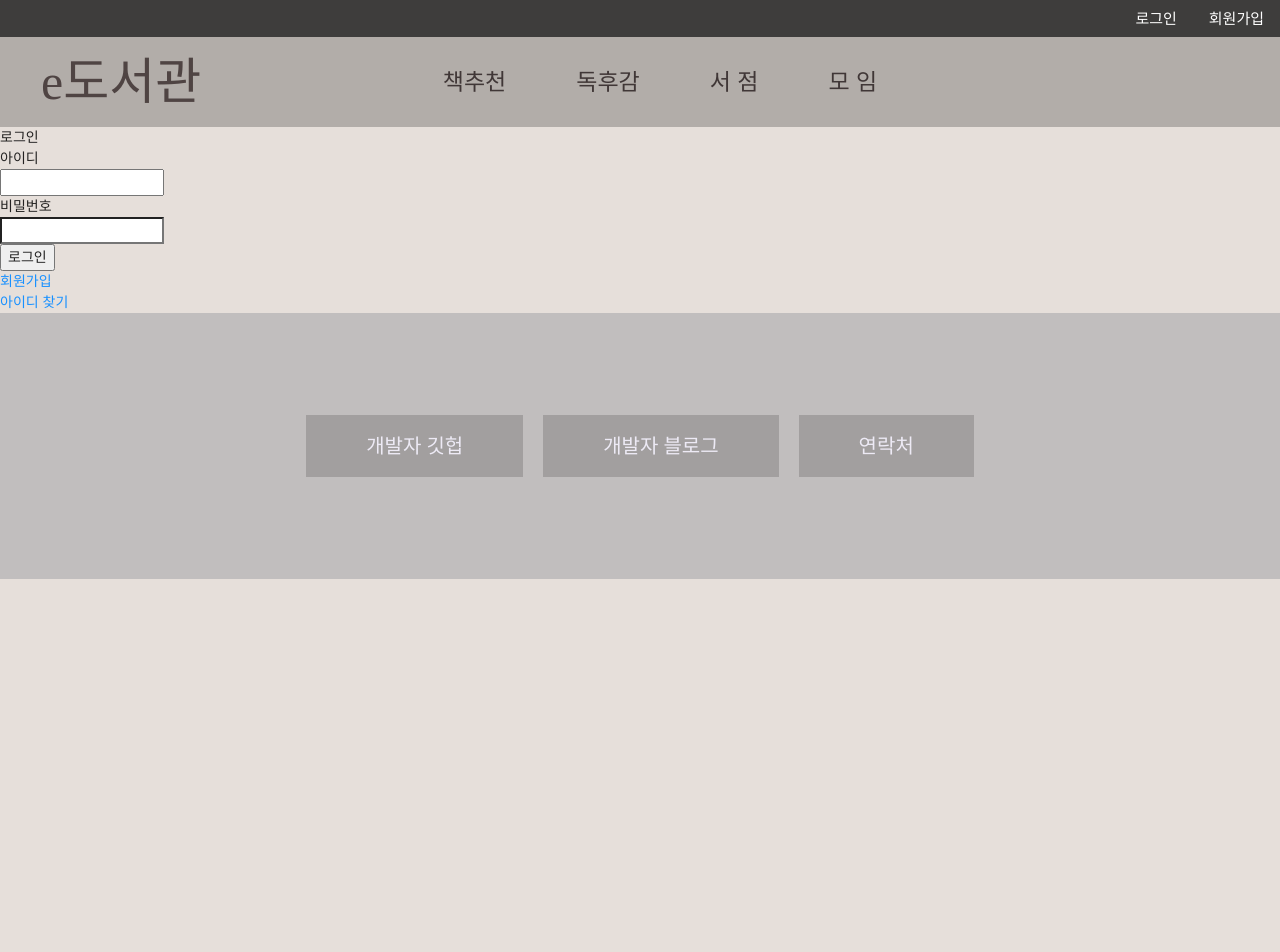
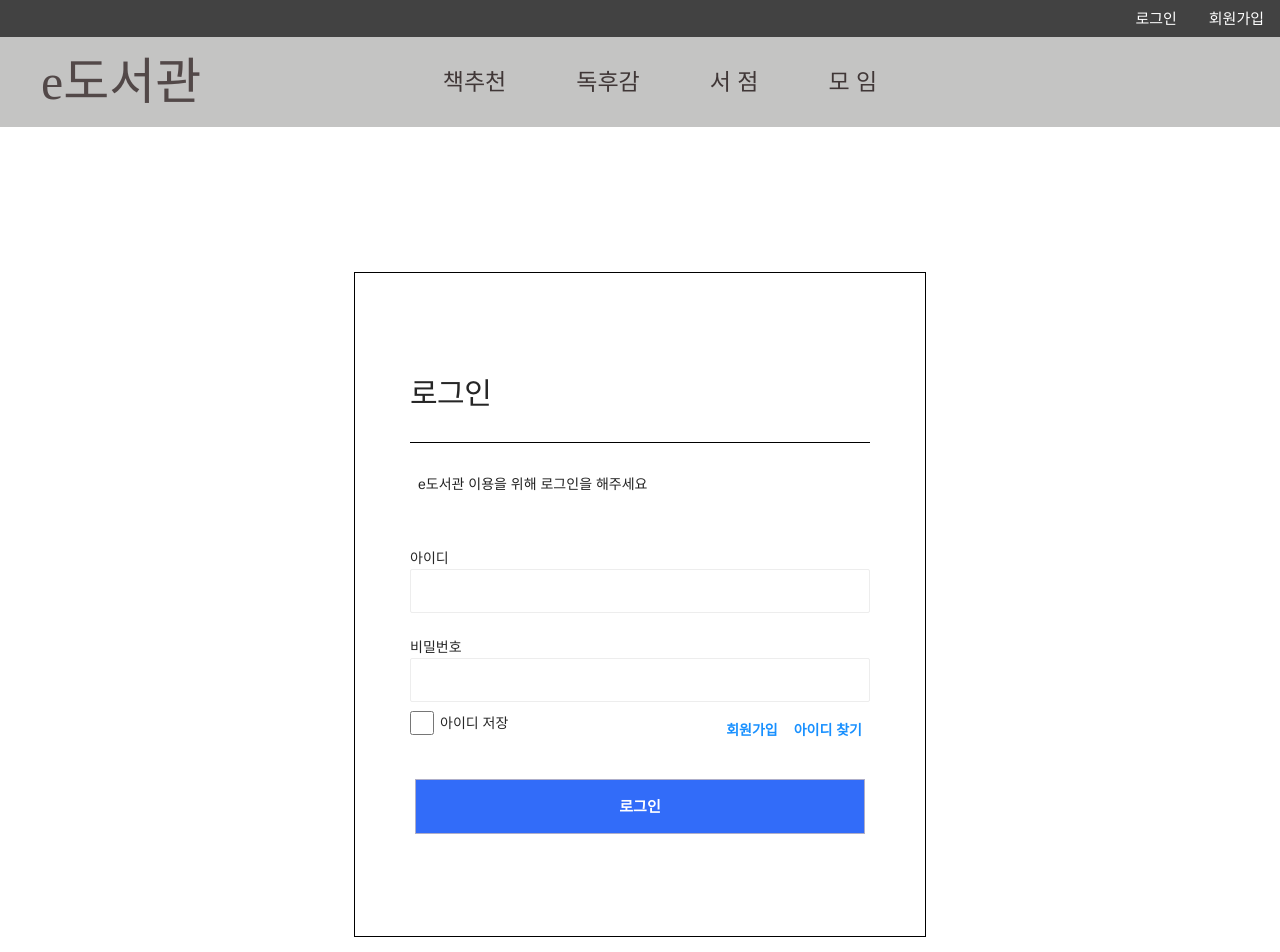
Before and after one commit to KYH9800/e-Library, a Next.js app in the folder prepare/front/: page /login in a window 1280 px wide. Shown: the top 952 px of the page. Before the commit the page ends 800 px from the top, so only its background shows below. Built offline with nearby package versions, Linux system fonts and the light colour scheme.

Commit message:
completed css of login && signup page

```diff
--- a/prepare/front/components/AppLayout.js
+++ b/prepare/front/components/AppLayout.js
@@ -4,6 +4,7 @@ import PropTypes from 'prop-types';
 import { GlobalStyle } from './style/AppLayoutSt';
 
 import MainHomeMenu from './MainHomeMenu/MainHomeMenu';
+import MainHomeFooter from './MainHomeMenu/MainHomeFooter';
 
 const AppLayout = ({ children }) => {
   return (
@@ -16,17 +17,7 @@ const AppLayout = ({ children }) => {
         <div>{children}</div>
       </main>
       <footer>
-        <div>
-          <a>
-            <span>개발자 깃헙</span>
-          </a>
-          <a>
-            <span>개발자 블로그</span>
-          </a>
-          <a>
-            <span>연락처</span>
-          </a>
-        </div>
+        <MainHomeFooter />
       </footer>
     </>
   );
--- /dev/null
+++ b/prepare/front/components/MainHomeMenu/MainHomeFooter.js
@@ -0,0 +1,24 @@
+import React from 'react';
+
+import { FooterComponent } from '../style/MainHomeFooterSt';
+
+const MainHomeFooter = () => {
+  // todo
+  return (
+    <FooterComponent>
+      <div>
+        <a href="https://github.com/ko7452" target="_blank">
+          <span>개발자 깃헙</span>
+        </a>
+        <a href="https://hyeoky.tistory.com/" target="_blank">
+          <span>개발자 블로그</span>
+        </a>
+        <a href="tel:010-9800-5226">
+          <span>전화걸기</span>
+        </a>
+      </div>
+    </FooterComponent>
+  );
+};
+
+export default MainHomeFooter;
--- a/prepare/front/components/style/AppLayoutSt.js
+++ b/prepare/front/components/style/AppLayoutSt.js
@@ -7,41 +7,23 @@ export const GlobalStyle = createGlobalStyle`
 body {
   font-family: "Helvetica", "Arial", sans-serif;
   line-height: 1.5;
-  background-color: #ddd3cdb8;
-  /* all header */
   nav {
     position: fixed;
     top: 0;
-    /* width: 100% */
     left: 0;
     right: 0;
   }
   header {
     height: 350px;
-    background-image: linear-gradient(134deg,rgb(237 233 230) -5%,rgb(183 170 161) 56%,rgb(181 169 161) 56%);
+    background-image: linear-gradient(134deg,rgb(255 255 255) -5%,rgb(221 217 217) 56%,rgb(223 216 216) 56%);
   }
   footer {
     height: 266px;
     background-color: #c1bebe;
-    div {
-    padding-top: 118px;
-    text-align: center;
+    top: 0;
+    left: 0;
+    right: 0;
   }
-  div a {
-    font-family: '고딕';
-    font-size: 20px;
-    color: #edeaf5;
-    margin: 10px;
-    padding: 60px;
-    padding-top: 20px;
-    padding-bottom: 20px;
-    /* border: solid 1px black; */
-    background: #1615152e;
-  }
-  a:hover {
-    background: #1615157d;
-  }
-    }
 }
 `;
 /* 각 페이지 공통 */
--- a/prepare/front/style/indexSt.js
+++ b/prepare/front/components/style/MainHomeFooterSt.js
@@ -1,9 +1,11 @@
 import styled from 'styled-components';
 
-// LoginSignupMenu
-export const HomeWrapper = styled.div`
+export const FooterComponent = styled.div`
+  /* display: flex; */
+  height: 266px;
+  margin: 0px auto;
   div {
-    padding-top: 210px;
+    padding-top: 118px;
     text-align: center;
   }
   div a {
@@ -14,10 +16,12 @@ export const HomeWrapper = styled.div`
     padding: 60px;
     padding-top: 20px;
     padding-bottom: 20px;
-    /* border: solid 1px black; */
     background: #1615152e;
   }
   a:hover {
     background: #1615157d;
   }
 `;
+/*
+
+*/
--- a/prepare/front/components/style/MainHomeMenuSt.js
+++ b/prepare/front/components/style/MainHomeMenuSt.js
@@ -55,4 +55,34 @@ export const NavWrapper = styled.div`
       background: rgb(62 60 59 / 35%);
     }
   }
+  @media (max-width: 1000px) {
+    h1 {
+      position: fixed;
+      margin: 18px;
+      margin-left: 25px;
+    }
+    h1 a {
+      font-size: 35px;
+    }
+  }
+  @media (max-width: 905px) {
+    h1 {
+      position: fixed;
+      margin: 29px;
+      margin-left: 25px;
+    }
+    h1 a {
+      font-size: 20px;
+    }
+  }
+  @media (max-width: 670px) {
+    h1 {
+      position: fixed;
+      margin: 29px;
+      margin-left: 0px;
+    }
+    h1 a {
+      font-size: 15px;
+    }
+  }
 `;
--- a/prepare/front/package.json
+++ b/prepare/front/package.json
@@ -12,6 +12,7 @@
   "dependencies": {
     "@ant-design/icons": "^4.7.0",
     "antd": "^4.18.1",
+    "babel-plugin-styled-components": "^2.0.2",
     "next": "^12.0.7",
     "prop-types": "^15.8.0",
     "react": "^17.0.2",
--- a/prepare/front/pages/index.js
+++ b/prepare/front/pages/index.js
@@ -23,7 +23,7 @@ const Home = () => {
               <span>인기 독후감</span>
             </a>
             <a>
-              <span>인기 모임</span>
+              <span>실시간 모임</span>
             </a>
           </div>
         </HomeWrapper>
--- a/prepare/front/pages/login.js
+++ b/prepare/front/pages/login.js
@@ -3,6 +3,7 @@ import Link from 'next/link';
 import Head from 'next/head';
 
 import { Emptyplace } from '../components/style/AppLayoutSt';
+import { Box, EmailInputTag, PasswordInputTag, CheckSaveId, ButtonRapper } from '../style/loginSt';
 
 import AppLayout from '../components/AppLayout';
 
@@ -10,40 +11,41 @@ const Login = () => {
   // todo
   return (
     <AppLayout>
-      <form>
-        <Head>
-          <title>K-Style | 로그인</title>
-        </Head>
-        <Emptyplace />
-        <div>
-          <div>로그인</div>
-          <div>
+      <Head>
+        <title>K-Style | 로그인</title>
+      </Head>
+      <Emptyplace />
+      <Box>
+        <form>
+          <h1>로그인</h1>
+          <h2>e도서관 이용을 위해 로그인을 해주세요</h2>
+          <EmailInputTag>
             <label htmlFor="user-email">아이디</label>
-            <br />
             <input type="email" required />
-          </div>
-          <div>
+          </EmailInputTag>
+          <PasswordInputTag>
             <label htmlFor="password">비밀번호</label>
-            <br />
             <input type="password" required />
-          </div>
-          <div>
-            <button type="submit" htmlType="submit">
-              로그인
-            </button>
-          </div>
-          <div>
+          </PasswordInputTag>
+          <CheckSaveId>
+            <label>
+              <input type="checkbox" name="isSaved" />
+              <p>아이디 저장</p>
+            </label>
             <div>
               <Link href="/signup">
                 <a>회원가입</a>
               </Link>
-            </div>
-            <div>
               <a>아이디 찾기</a>
             </div>
-          </div>
-        </div>
-      </form>
+          </CheckSaveId>
+          <ButtonRapper>
+            <button type="submit" htmlType="submit">
+              <span>로그인</span>
+            </button>
+          </ButtonRapper>
+        </form>
+      </Box>
     </AppLayout>
   );
 };
--- a/prepare/front/style/loginSt.js
+++ b/prepare/front/style/loginSt.js
@@ -0,0 +1,133 @@
+import styled from 'styled-components';
+
+export const Box = styled.div`
+  display: flex;
+  align-items: center;
+  margin: 145px 0px;
+  form {
+    display: flex;
+    flex-direction: column;
+    margin: 0px auto;
+    padding: 97px 55px;
+    border: 1px solid rgb(0 0 0);
+  }
+  h1 {
+    padding-bottom: 24px;
+    font-size: 30px;
+    line-height: 48px;
+    letter-spacing: -0.5px;
+    border-bottom: 1px solid rgb(0 0 0);
+  }
+  h2 {
+    padding: 14px 8px 45px;
+    color: rgb(34, 34, 34);
+    font-size: 14px;
+    line-height: 24px;
+  }
+`;
+export const EmailInputTag = styled.div`
+  display: inline-flex;
+  flex-direction: column;
+  margin-top: 0px;
+  margin-bottom: 24px;
+  label {
+    display: inline-flex;
+    flex-direction: column;
+    -webkit-tap-highlight-color: transparent;
+    outline: none;
+    touch-action: manipulation;
+  }
+  input {
+    width: 460px;
+    height: 44px;
+    padding: 10px 16px;
+    color: rgb(34, 34, 34);
+    font-size: 14px;
+    line-height: 24px;
+    border: 1px solid rgb(237, 237, 237);
+    border-radius: 2px;
+    background-color: rgb(255, 255, 255);
+    transition: all 150ms ease-out 0s;
+  }
+`;
+export const PasswordInputTag = styled.div`
+  display: inline-flex;
+  flex-direction: column;
+  margin-top: 0px;
+  margin-bottom: 16px;
+  label {
+    display: inline-flex;
+    flex-direction: column;
+    -webkit-tap-highlight-color: transparent;
+    outline: none;
+    touch-action: manipulation;
+  }
+  input {
+    width: 460px;
+    height: 44px;
+    padding: 10px 16px;
+    color: rgb(34, 34, 34);
+    font-size: 14px;
+    line-height: 24px;
+    border: 1px solid rgb(237, 237, 237);
+    border-radius: 2px;
+    background-color: rgb(255, 255, 255);
+    transition: all 150ms ease-out 0s;
+  }
+`;
+export const CheckSaveId = styled.div`
+  display: flex;
+  -webkit-box-align: center;
+  align-items: center;
+  -webkit-box-pack: justify;
+  justify-content: space-between;
+  height: 24px;
+  margin-bottom: 32px;
+  label {
+    display: inline-flex;
+    margin-top: 0px;
+    margin-bottom: 0px;
+    cursor: pointer;
+    -webkit-tap-highlight-color: transparent;
+    outline: none;
+    touch-action: manipulation;
+    -webkit-box-align: center;
+    align-items: center;
+  }
+  label input {
+    margin: 0px 6px 15px 0px;
+    border: 0px;
+    border-radius: 0px;
+    cursor: pointer;
+    width: 24px;
+    height: 24px;
+  }
+  div {
+    display: flex;
+    -webkit-box-align: center;
+    align-items: center;
+  }
+  div a {
+    margin: 0px 8px;
+    font-weight: 600;
+  }
+`;
+export const ButtonRapper = styled.div`
+  margin: 5px;
+  button {
+    width: 450px;
+    height: 55px;
+    border: 1px solid #aeaec9;
+    background: rgb(50, 108, 249);
+    color: rgb(255, 255, 255);
+    span {
+      height: 24px;
+      font-size: 15px;
+      font-weight: 700;
+      line-height: 24px;
+    }
+  }
+  button:hover {
+    background: rgb(41 96 229);
+  }
+`;
```
Also changed, not shown: prepare/front/pages/signup.js (+71 -11 lines), prepare/front/style/signupSt.js (+98 -0 lines), prepare/front/.babelrc (added), 1 other file (tests, documents, lock files or other folders).
